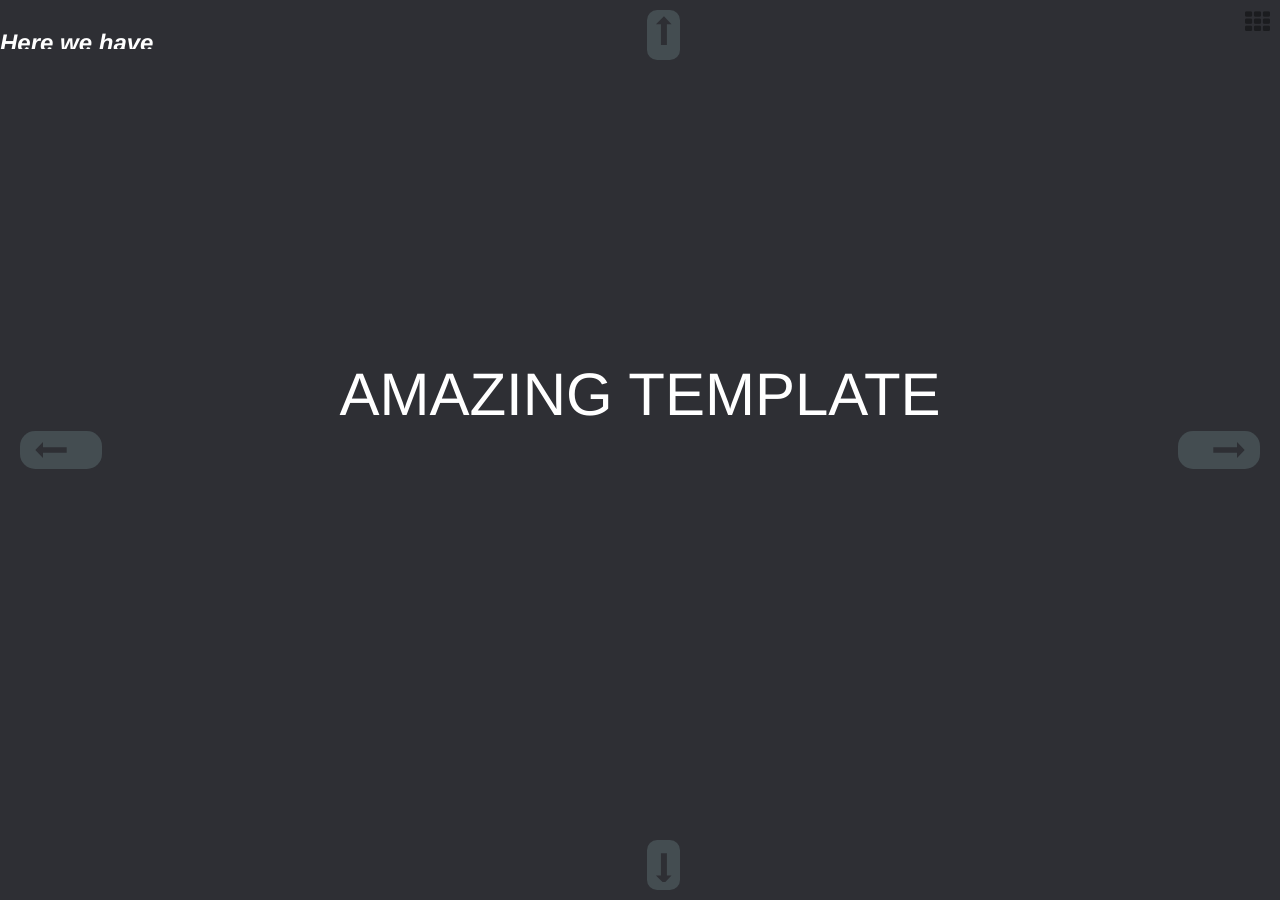
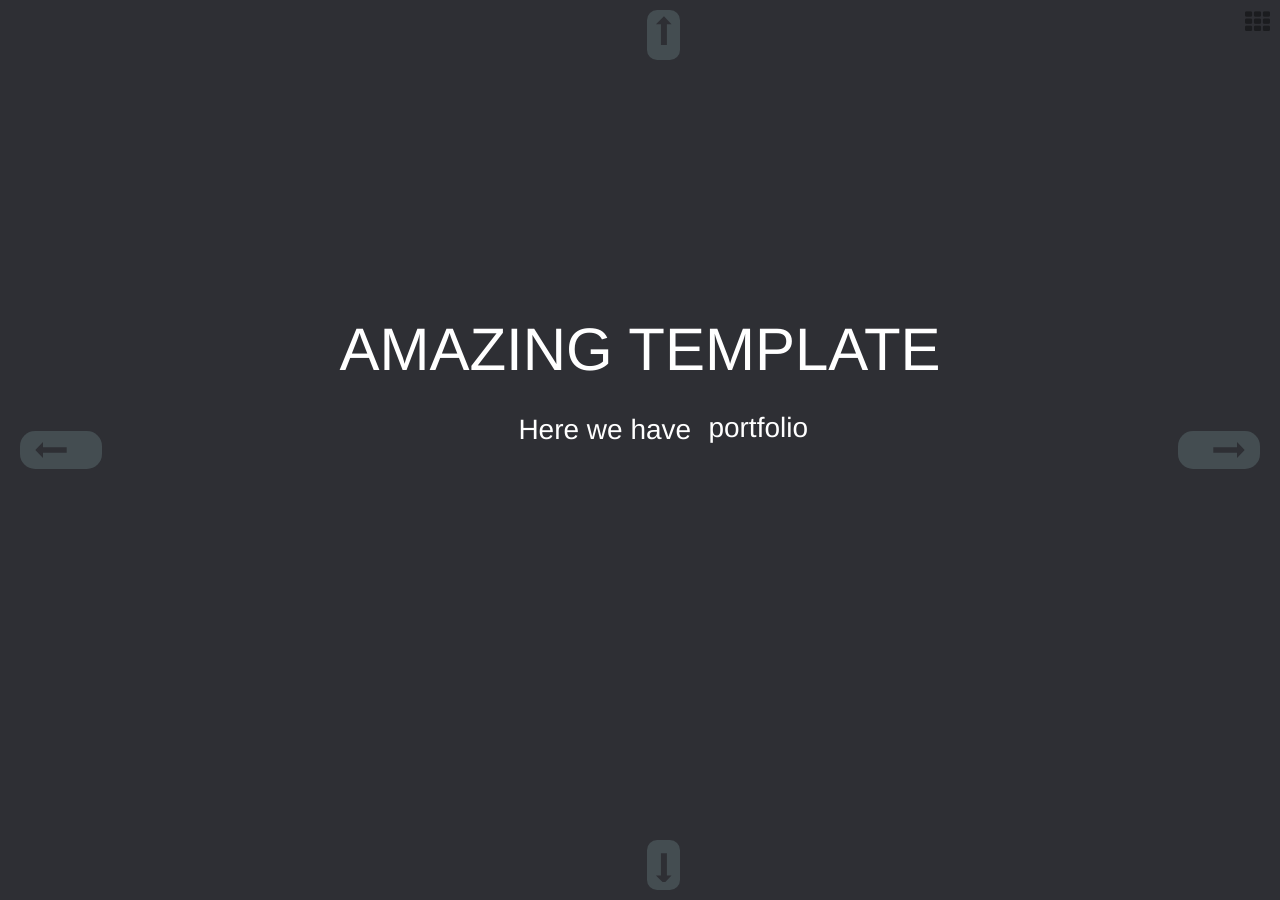
Before and after one commit to WuPlus/GitHub-Blog-Template, a Jekyll site: the page built from index.html, in a window 1280 px wide. Built offline with Jekyll 4.4.1, drawn with Linux system fonts in a browser that asks for light colours.

Commit message:
home_title-animation

```diff
--- a/_layouts/home.html
+++ b/_layouts/home.html
@@ -32,12 +32,15 @@
 							{% include contact.html %}
 						</div>
 						<div class="matrix-col bg-dark-black">
-							<div class="center-title">
+							<div class="row center-title">
+                            	<div class="">
 									<div class="title">AMAZING TEMPLATE</div>
 								</div>
-                     		<div class="col-1-6 col-offset-5-12">
+                            </div>
+                            <div class="row center-content">
+                     			<div class="col-1-4 col-offset-2-5">
                 					<div class="visible">
-                                    <div class="sub-title">
+                                        <div class="center-subtitle">
                                             Here we have
                                         </div>
                                         <ul>
@@ -47,6 +50,7 @@
                                             <li>contact</li>
                                             <li>amazing things</li>
                                         </ul>
+                                 	</div>
                              	</div>
                             </div>
 							<nav class="nav-roundcircle">
--- a/css/layout.css
+++ b/css/layout.css
@@ -81,9 +81,15 @@
 /*component*/
 .title {
 	font-size: 60px;
-	margin: 30px 0 30px 0;
+	margin: 0 0 30px 0;
 	color: white;
 }
+
+.center-subtitle{
+	color:#fff;
+	display:inline;
+	float: left;
+	}
 
 .sub-title {
 	font-size: 24px;
@@ -271,7 +277,6 @@
 	-webkit-transition: -webkit-transform 4s ease-out;
 	-moz-transition: -moz-transform 4s ease-out;
 	-o-transition: -o-transform 4s ease-out;
-
 	-ms-transform:rotate(720deg) scale(10,10);
 	-moz-transform:rotate(720deg) scale(10,10);
 	-webkit-transform:rotate(720deg) scale(10,10);
@@ -281,17 +286,97 @@
 
 .center-title {
 	position: relative;
-	margin-top: -120px;
-	top: 50%;
+	top: 35%;
 	text-align: center;
 }
-
+.center-content{
+	color:#fff;
+	position:relative;
+	top:35%;
+	}
 .visible{
 	float: left;
-	font-weight:600;
+	font-weight:500;
 	overflow:hidden;
 	height:40px;
+	color:#fff;
+	font-size:28px;
 	}
+.visible ul{
+	margin-top:0;
+	padding-left:190px;
+	text-align:left;
+	list-style:none;
+	animation: 6s linear 0s normal none infinite change;
+    -webkit-animation: 6s linear 0s normal none infinite change;
+    -moz-animation: 6s linear 0s normal none infinite change;
+    -o-animation: 6s linear 0s normal none infinite change;
+	}
+.visible ul li{
+	line-height:40px;
+	margin:0;
+	font-weight:500;
+	}
+
+@-webkit-keyframes change {
+   0% {
+    margin-top: -3px;
+  }
+  15% {
+    margin-top: -3px;
+  }
+  25% {
+    margin-top: -46px;
+  }
+  40% {
+    margin-top: -46px;
+  }
+  50% {
+    margin-top: -85px;
+  }
+  65% {
+    margin-top: -85px;
+  }
+  75% {
+    margin-top: -46px;
+  }
+  85% {
+    margin-top: -46px;
+  }
+  100% {
+    margin-top: -3px;
+  }
+}
+@keyframes change {
+  0% {
+    margin-top: -3px;
+  }
+  15% {
+    margin-top: -3px;
+  }
+  25% {
+    margin-top: -46px;
+  }
+  40% {
+    margin-top: -46px;
+  }
+  50% {
+    margin-top: -85px;
+  }
+  65% {
+    margin-top: -85px;
+  }
+  75% {
+    margin-top: -46px;
+  }
+  85% {
+    margin-top: -46px;
+  }
+  100% {
+    margin-top: -3px;
+  }
+}
+
 .nav i {
 	position: fixed;
 	right: 10px;
```
Lines whose indentation alone changed are shown as unchanged.
